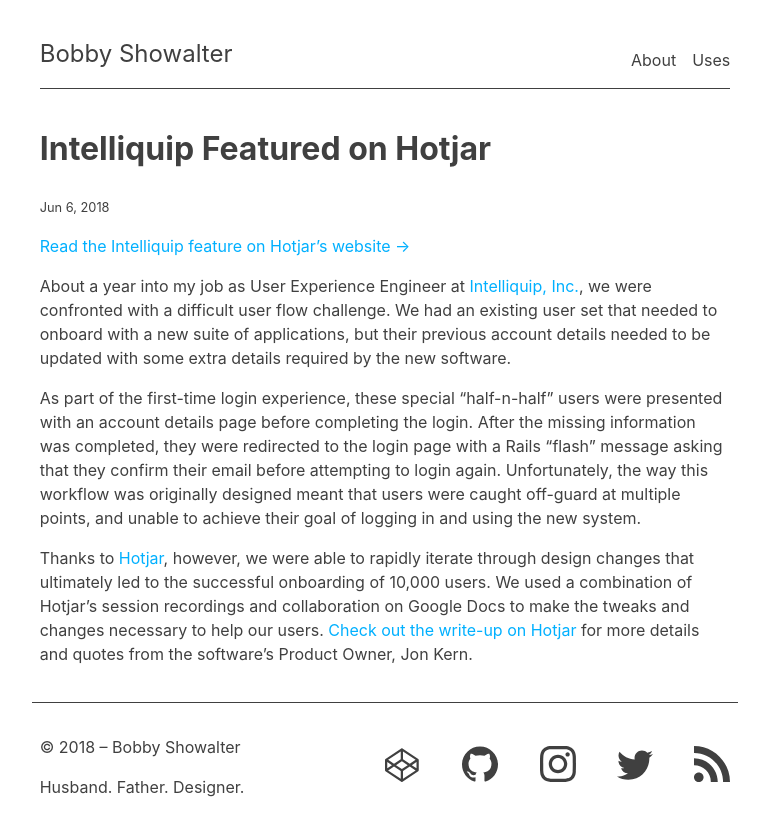
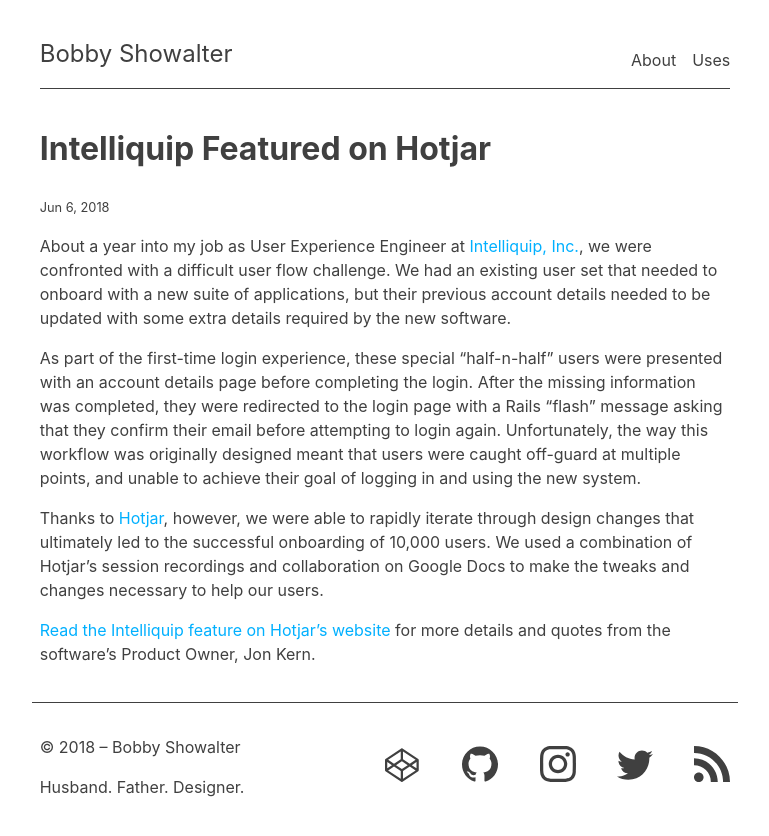
Before and after one commit to orangedaisy/bshowco, a Jekyll site: the page built from _posts/2018-06-06-intelliquip-featured-on-hotjar.md, in a window 1280 px wide. Shown: the top 836 px of the page, without its empty margins (255-1024 px from the left). Built offline with Jekyll 4.4.1, drawn with Linux system fonts in a browser that asks for light colours.

Commit message:
GH-6: Tweak Hotjar post
Put the link to the article at the end of the post so that my summary is
more prominent and obvious

```diff
--- a/_posts/2018-06-06-intelliquip-featured-on-hotjar.md
+++ b/_posts/2018-06-06-intelliquip-featured-on-hotjar.md
@@ -2,9 +2,6 @@
 layout: post
 title: "Intelliquip Featured on Hotjar"
 ---
-
-[Read the Intelliquip feature on Hotjar's
-website &rarr;](https://www.hotjar.com/customers/intelliquip)
 
 About a year into my job as User Experience Engineer at [Intelliquip,
 Inc.](https://intelliquip.com), we were confronted with a difficult user flow
@@ -24,6 +21,8 @@ Thanks to [Hotjar](https://www.hotjar.com), however, we were able to rapidly
 iterate through design changes that ultimately led to the successful onboarding
 of 10,000 users. We used a combination of Hotjar's session recordings and
 collaboration on Google Docs to make the tweaks and changes necessary to help
-our users. [Check out the write-up on
-Hotjar](https://www.hotjar.com/customers/intelliquip) for more details and
+our users.
+
+[Read the Intelliquip feature on Hotjar's
+website](https://www.hotjar.com/customers/intelliquip) for more details and
 quotes from the software's Product Owner, Jon Kern.
```
